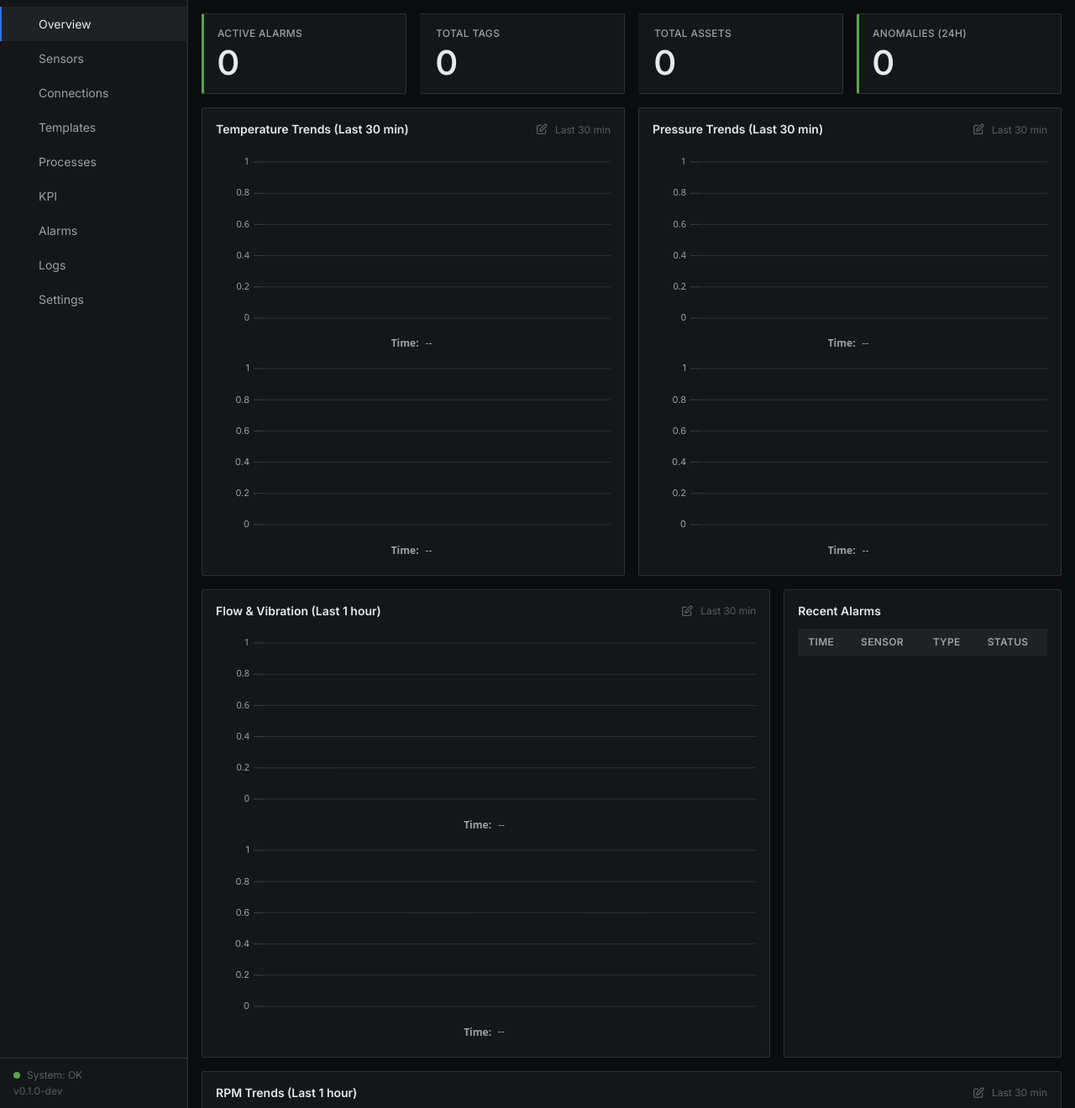
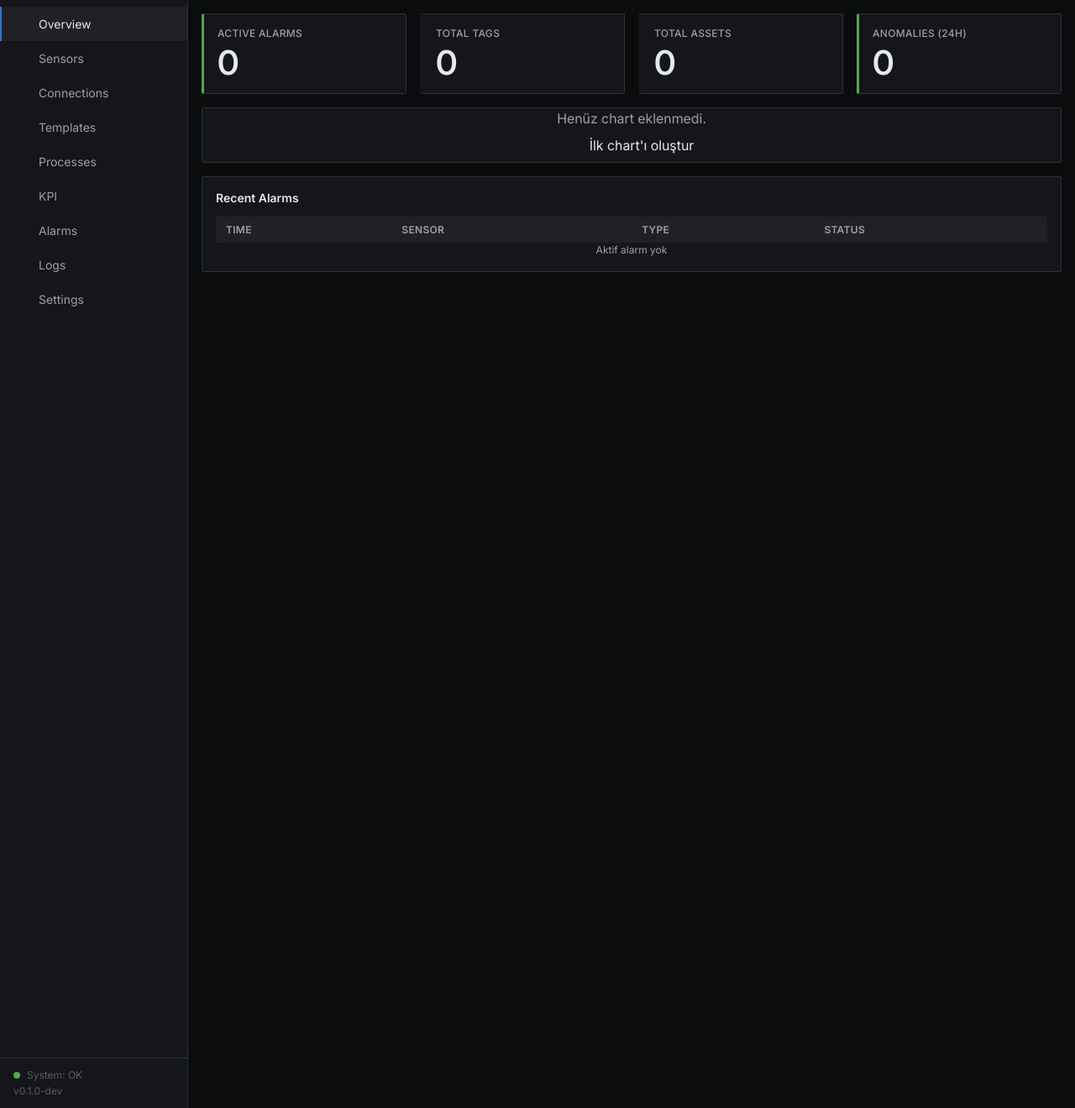
Before and after one commit to GokturkOmer/custos, a FastAPI app: page /dashboard/overview in a window 1280 px wide. Shown: the part 56-1376 px from the top of the page at 84% size. Run offline with FastAPI, Linux system fonts and the light colour scheme; lists and menus that the app fills with data are empty.

Commit message:
Overview dinamik chart sistemi + multi-axis destegi
Onceki sabit 4 chart slotu (temp/pressure/flow_vibration/rpm) yerine
kullanici istedigi kadar chart olusturabiliyor; her chart bir proses
olarak adlandirilir ve kendi tag secimine sahip.

DB:
- Migration 018: overview_charts (chart_key PK, title, sort_order)
- overview_chart_tags.chart_key icin FK CASCADE (chart silinince
  tag bindingleri de cascade siliniyor)

Backend:
- OverviewChart dataclass + CRUD (list/get/insert/delete)
- Slug uretimi (Turkce karakter normalize + unique suffix)
- 3 yeni route:
    GET  /overview/charts/new    → form
    POST /overview/charts        → olustur (title + tag_ids)
    POST /overview/charts/{key}/delete
- overview handler chart listesini DB'den dinamik okur, her tag icin
  'units' alani da doner (multi-axis icin)

Frontend:
- overview.html dinamik chart_slots loop + 'Yeni Chart' butonu
- overview_chart_form.html (title input + tag checkbox listesi)
- chart_panel.html'e sil butonu eklendi
- charts.js multi-axis: tag birimine gore scale atamasi, ilk 2 birim
  gorunur Y ekseni (sol + sag), 3+ gorunmez scale'a (tooltip'ten okunur)

Seed:
- scripts/seed_simulator_tags.py 6 default proses chart'i da yaratir:
  HVAC/AHU, Chiller, Kazan, Pompa, Elektrik, Sihhi Tesisat
  (idempotent; mevcut chart_key atlanir)

Test:
- tests/unit/test_chart_slug.py (6 test: Turkce, ardisik, empty, vb.)
- tests/dashboard/test_routes.py guncellendi: yeni form/create/delete
  route'lari icin DB'siz mod testleri (200/400/404/503 kabul)

Co-Authored-By: Claude Opus 4.7 (1M context) <noreply@anthropic.com>

```diff
--- a/src/custos/analytics/dashboard/app.py
+++ b/src/custos/analytics/dashboard/app.py
@@ -8,6 +8,8 @@ from __future__ import annotations
 
 import asyncio
 import os
+import re
+import unicodedata
 from datetime import UTC, datetime, time, timedelta
 from pathlib import Path
 from typing import Any
@@ -25,6 +27,7 @@ from custos.shared.database import (
     AuditLogEntry,
     ConnectionProfile,
     DatabaseInterface,
+    OverviewChart,
     PushSubscription,
     TagBinding,
     TagRecord,
@@ -102,17 +105,17 @@ async def dashboard_root() -> RedirectResponse:
 
 @router.get("/overview", response_class=HTMLResponse)
 async def overview(request: Request) -> HTMLResponse:
-    """Overview sayfası — ana kontrol paneli."""
-    # Bos grafik yapisi — tag yoksa veya veri yoksa kullanilir
-    _empty_chart: dict[str, Any] = {"timestamps": [], "series": [], "labels": []}
-    charts: dict[str, Any] = {
-        "temp_chart": _empty_chart,
-        "pressure_chart": _empty_chart,
-        "flow_vibration_chart": _empty_chart,
-        "rpm_chart": _empty_chart,
-    }
-
-    # Gercek alarm event'lerini cek
+    """Overview sayfası — ana kontrol paneli.
+
+    Chart slotlari DB'den dinamik olarak gelir (overview_charts tablosu).
+    Kullanici yeni chart ekleyip silebilir; her chart kendi tag seciminden
+    beslenir.
+    """
+    # chart_key → { timestamps, series, labels, units }
+    charts: dict[str, Any] = {}
+    # Template'in render edecegi chart metadata (baslik + sort sirasi)
+    chart_slots: list[dict[str, Any]] = []
+
     alarms: list[dict[str, Any]] = []
     active_alarm_count = 0
     total_tags = 0
@@ -121,53 +124,47 @@ async def overview(request: Request) -> HTMLResponse:
     db_instance: DatabaseInterface | None = getattr(request.app.state, "db", None)
     if db_instance is not None:
         recent_events = await db_instance.list_alarm_events(limit=10)
-        # Aktif alarm sayisi
         triggered = await db_instance.list_alarm_events(state="triggered", limit=1000)
         acked = await db_instance.list_alarm_events(state="acknowledged", limit=1000)
         active_alarm_count = len(triggered) + len(acked)
 
-        # Gercek tag ve asset sayilari
         all_tags = await db_instance.list_tags()
         total_tags = len(all_tags)
         all_instances = await db_instance.list_asset_instances()
         total_assets = len(all_instances)
 
-        # Son 24 saatteki anomali sayisi
         since_24h = datetime.now(UTC) - _timedelta_24h
         anomaly_count_24h = await db_instance.count_anomalies(since=since_24h)
 
-        # Grafikleri doldur — once DB'den konfigurasyon cek, yoksa prefix fallback
-        chart_keys = ["temp_chart", "pressure_chart", "flow_vibration_chart", "rpm_chart"]
+        # Dinamik chart listesi — DB'den (sort_order + created_at sirasi)
+        overview_charts = await db_instance.list_overview_charts()
         all_chart_tags = await db_instance.list_overview_chart_tags()
-        config_map: dict[str, list[str]] = {k: [] for k in chart_keys}
+        tags_by_chart: dict[str, list[str]] = {}
         for ct in all_chart_tags:
-            if ct.chart_key in config_map:
-                config_map[ct.chart_key].append(ct.tag_id)
-
-        # Her chart icin bagimsiz fallback: tag_id prefix'ine gore ataniyor
-        # Bir chart icin DB'de config varsa onu kullan; yoksa prefix eslesmesi uygula
-        fallback_limit = 6
-        for key in chart_keys:
-            if config_map[key]:
-                continue
-            prefixes = _CHART_KEY_FALLBACK_PREFIXES.get(key, ())
-            if not prefixes:
-                continue
-            matches = [
-                t.tag_id for t in all_tags if t.tag_id.startswith(prefixes)
-            ][:fallback_limit]
-            config_map[key] = matches
-
-        # Her grafik icin gercek verileri cek
+            tags_by_chart.setdefault(ct.chart_key, []).append(ct.tag_id)
+
         tag_map = {t.tag_id: t for t in all_tags}
         now = datetime.now(UTC)
         real_start = now - _timedelta_30m
-        for key in chart_keys:
-            tag_ids = config_map[key]
+        for oc in overview_charts:
+            chart_slots.append({
+                "chart_key": oc.chart_key,
+                "title": oc.title,
+                "sort_order": oc.sort_order,
+            })
+            tag_ids = tags_by_chart.get(oc.chart_key, [])
             if not tag_ids:
+                charts[oc.chart_key] = {
+                    "timestamps": [],
+                    "series": [],
+                    "labels": [],
+                    "units": [],
+                }
                 continue
+
             series: list[list[float]] = []
             labels: list[str] = []
+            units: list[str] = []
             timestamps: list[int] = []
             for tid in tag_ids:
                 readings = await db_instance.query_tag_readings(
@@ -175,19 +172,21 @@ async def overview(request: Request) -> HTMLResponse:
                 )
                 if readings:
                     tag_rec = tag_map.get(tid)
-                    unit_suffix = f" ({tag_rec.unit})" if tag_rec and tag_rec.unit else ""
+                    unit = tag_rec.unit if tag_rec else ""
+                    unit_suffix = f" ({unit})" if unit else ""
                     labels.append(f"{tid}{unit_suffix}")
+                    units.append(unit)
                     series.append([r.value for r in readings])
                     if not timestamps:
                         timestamps = [
                             int(r.timestamp.timestamp()) for r in readings
                         ]
-            if timestamps and series:
-                charts[key] = {
-                    "timestamps": timestamps,
-                    "series": series,
-                    "labels": labels,
-                }
+            charts[oc.chart_key] = {
+                "timestamps": timestamps,
+                "series": series,
+                "labels": labels,
+                "units": units,
+            }
 
         # Threshold adlarini cek
         thr_ids = {e.threshold_id for e in recent_events}
@@ -253,35 +252,114 @@ async def overview(request: Request) -> HTMLResponse:
         active_nav="/dashboard/overview",
         kpis=kpis,
         charts=charts,
+        chart_slots=chart_slots,
         alarms=alarms,
     )
     return templates.TemplateResponse(request, "pages/overview.html", ctx)
 
 
-# --- Overview Chart Config ---
-
-# Gecerli grafik slotlari
-_CHART_KEYS: frozenset[str] = frozenset({
-    "temp_chart", "pressure_chart", "flow_vibration_chart", "rpm_chart",
-})
-
-# Her slot icin fallback tag eslesmesi: tag_id prefix'ine gore
-# (DB'de config yoksa kullanicinin elini tutmak icin)
-_CHART_KEY_FALLBACK_PREFIXES: dict[str, tuple[str, ...]] = {
-    "temp_chart": ("T",),             # Sicaklik tag'leri
-    "pressure_chart": ("P",),          # Basinc tag'leri
-    "flow_vibration_chart": ("F", "V"),  # Debi + Titresim
-    "rpm_chart": ("I", "E"),           # Motor akimi + Elektrik
-}
+# --- Overview Chart Slotlari (dinamik) ---
+
+# Slug uretiminde kullanilan Turkce karakter eslestirmesi
+_SLUG_TR_MAP = str.maketrans("çğıöşüÇĞİÖŞÜ", "cgiosuCGIOSU")
+
+
+def slugify_chart_title(title: str) -> str:
+    """Chart basligini URL-safe slug'a cevirir.
+
+    Ornekler:
+        "Sirkülasyon Pompası #1" → "sirkulasyon-pompasi-1"
+        "HVAC / AHU"              → "hvac-ahu"
+    """
+    s = title.translate(_SLUG_TR_MAP)
+    s = unicodedata.normalize("NFKD", s).encode("ascii", "ignore").decode("ascii")
+    s = s.lower()
+    s = re.sub(r"[^a-z0-9]+", "-", s)
+    s = s.strip("-")
+    return s or "chart"
+
+
+async def _unique_chart_key(base: str, db: DatabaseInterface) -> str:
+    """Base slug varsa -2, -3 gibi suffix ekleyerek benzersiz chart_key uretir."""
+    candidate = base
+    n = 2
+    while await db.get_overview_chart(candidate) is not None:
+        candidate = f"{base}-{n}"
+        n += 1
+    return candidate
+
+
+@router.get("/overview/charts/new", response_class=HTMLResponse)
+async def overview_chart_new_form(request: Request) -> HTMLResponse:
+    """Yeni chart olusturma formu."""
+    db = _get_db(request)
+    all_tags = await db.list_tags(status="active")
+    ctx = _base_context(
+        page_title="Yeni Chart",
+        active_nav="/dashboard/overview",
+        all_tags=all_tags,
+    )
+    return templates.TemplateResponse(
+        request, "pages/overview_chart_form.html", ctx,
+    )
+
+
+@router.post("/overview/charts", response_class=HTMLResponse)
+async def overview_chart_create(
+    request: Request,
+    title: str = Form(...),
+) -> RedirectResponse:
+    """Yeni chart slotu olusturur ve secili tag'leri baglar."""
+    db = _get_db(request)
+    clean_title = title.strip()
+    if not clean_title:
+        raise HTTPException(status_code=400, detail="Baslik bos olamaz")
+
+    base_slug = slugify_chart_title(clean_title)
+    chart_key = await _unique_chart_key(base_slug, db)
+
+    existing = await db.list_overview_charts()
+    sort_order = max((c.sort_order for c in existing), default=-1) + 1
+
+    await db.insert_overview_chart(OverviewChart(
+        chart_key=chart_key, title=clean_title, sort_order=sort_order,
+    ))
+
+    form = await request.form()
+    tag_ids = [str(t) for t in form.getlist("tag_ids")]
+    if tag_ids:
+        await db.replace_overview_chart_tags(chart_key, tag_ids)
+
+    await db.insert_audit_log(AuditLogEntry(
+        category="chart_config", action="create",
+        detail=f"{chart_key}: {clean_title} ({len(tag_ids)} tag)",
+    ))
+    return RedirectResponse(url="/dashboard/overview", status_code=303)
+
+
+@router.post("/overview/charts/{chart_key}/delete", response_class=HTMLResponse)
+async def overview_chart_delete(
+    request: Request, chart_key: str,
+) -> RedirectResponse:
+    """Chart slotunu siler; tag bindingleri FK CASCADE ile duser."""
+    db = _get_db(request)
+    ok = await db.delete_overview_chart(chart_key)
+    if not ok:
+        raise HTTPException(status_code=404, detail="Chart bulunamadi")
+    await db.insert_audit_log(AuditLogEntry(
+        category="chart_config", action="delete", detail=chart_key,
+    ))
+    return RedirectResponse(url="/dashboard/overview", status_code=303)
 
 
 @router.get("/overview/chart-config/{chart_key}", response_class=HTMLResponse)
 async def chart_config_form(request: Request, chart_key: str) -> HTMLResponse:
     """Grafik tag secim formunu HTMX partial olarak dondurur."""
-    if chart_key not in _CHART_KEYS:
+    db = _get_db(request)
+    chart = await db.get_overview_chart(chart_key)
+    if chart is None:
         raise HTTPException(status_code=404, detail="Gecersiz grafik slotu")
 
-    db = _get_db(request)
     all_tags = await db.list_tags(status="active")
     chart_tags = await db.list_overview_chart_tags(chart_key)
     selected_ids = {ct.tag_id for ct in chart_tags}
@@ -289,6 +367,7 @@ async def chart_config_form(request: Request, chart_key: str) -> HTMLResponse:
     ctx = {
         "request": request,
         "chart_key": chart_key,
+        "chart_title": chart.title,
         "all_tags": all_tags,
         "selected_ids": selected_ids,
     }
@@ -300,23 +379,20 @@ async def chart_config_form(request: Request, chart_key: str) -> HTMLResponse:
 @router.post("/overview/chart-config/{chart_key}", response_class=HTMLResponse)
 async def chart_config_save(request: Request, chart_key: str) -> RedirectResponse:
     """Grafik tag secimini kaydeder ve overview'a yonlendirir."""
-    if chart_key not in _CHART_KEYS:
+    db = _get_db(request)
+    chart = await db.get_overview_chart(chart_key)
+    if chart is None:
         raise HTTPException(status_code=404, detail="Gecersiz grafik slotu")
 
-    db = _get_db(request)
     form = await request.form()
-    # Checkbox'lardan secili tag_id'leri al
     tag_ids = form.getlist("tag_ids")
-
     await db.replace_overview_chart_tags(chart_key, [str(t) for t in tag_ids])
 
-    # Audit log
     await db.insert_audit_log(AuditLogEntry(
         category="chart_config",
         action="update",
         detail=f"{chart_key}: {len(tag_ids)} tag secildi",
     ))
-
     return RedirectResponse(url="/dashboard/overview", status_code=303)
 
 
--- a/src/custos/analytics/dashboard/static/js/charts.js
+++ b/src/custos/analytics/dashboard/static/js/charts.js
@@ -1,5 +1,9 @@
 /**
  * Custos uPlot grafik factory — Alpine.js component.
+ *
+ * Multi-axis: Her tag'in birimi (units[i]) bir scale key'e çevrilir.
+ * İlk 2 benzersiz birim görünür Y ekseni alır (sol + sağ); 3. ve sonrası
+ * görünmez scale'a bağlanır (tooltip'te okunur, eksen çizilmez).
  *
  * Etkileşim:
  *   - Sürükle (sol tuş)  → yatay zoom
@@ -15,36 +19,53 @@ const CHART_COLORS = [
 
 const DPR = window.devicePixelRatio || 1;
 
-const DARK_THEME_AXES = [
-  {
-    stroke: '#9DA0A5',
-    font: '11px Inter, system-ui, sans-serif',
-    grid: { stroke: '#2C3235', width: 1 },
-    ticks: { stroke: '#3D4147', width: 1 },
-    gap: 8,
-  },
-  {
-    stroke: '#9DA0A5',
-    font: '11px Inter, system-ui, sans-serif',
-    grid: { stroke: '#2C3235', width: 1 },
-    ticks: { stroke: '#3D4147', width: 1 },
-    gap: 5,
-    size: 55,
-  }
-];
+const BASE_AXIS = {
+  stroke: '#9DA0A5',
+  font: '11px Inter, system-ui, sans-serif',
+  grid: { stroke: '#2C3235', width: 1 },
+  ticks: { stroke: '#3D4147', width: 1 },
+};
 
 window.custos = window.custos || {};
 window.custos.charts = window.custos.charts || {};
 
 /**
- * Tüm serilerden Y min/max hesapla, %15 padding ekle.
- * Sonuç sabit — render döngüsüne girmez.
+ * Birim string'ini uPlot scale key'ine çevirir. Boş birim → "default".
  */
-function calcYRange(seriesArrays) {
+function unitToScale(unit) {
+  if (!unit) return 'default';
+  return `u_${unit.replace(/[^a-zA-Z0-9]/g, '_')}`;
+}
+
+/**
+ * Serileri birimlerine göre scale gruplarına ayırır.
+ * İlk 2 birim görünür axis alır (sol + sağ), gerisi invisible.
+ */
+function buildScaleLayout(units) {
+  const uniqueUnits = [];
+  for (const u of units) {
+    const key = unitToScale(u);
+    if (!uniqueUnits.find((x) => x.key === key)) {
+      uniqueUnits.push({ key, label: u || '' });
+    }
+  }
+  return uniqueUnits.map((u, idx) => ({
+    key: u.key,
+    label: u.label,
+    visible: idx < 2,
+    side: idx === 0 ? 3 : (idx === 1 ? 1 : null),  // uPlot: 3=left, 1=right
+  }));
+}
+
+/**
+ * Verilen scale için Y range hesaplar (sadece o scale'deki seriler).
+ */
+function calcYRangeForScale(seriesArrays, units, scaleKey) {
   let min = Infinity;
   let max = -Infinity;
-  for (const arr of seriesArrays) {
-    for (const v of arr) {
+  for (let i = 0; i < seriesArrays.length; i++) {
+    if (unitToScale(units[i]) !== scaleKey) continue;
+    for (const v of seriesArrays[i]) {
       if (v != null) {
         if (v < min) min = v;
         if (v > max) max = v;
@@ -110,8 +131,14 @@ function chartPanel(chartId) {
       const chartData = window.custos.chartData?.[chartId];
       if (!chartData) return;
 
-      const { timestamps, series, labels } = chartData;
+      const { timestamps, series, labels, units = [] } = chartData;
+      if (!timestamps || timestamps.length === 0) return;
 
+      // Her serinin unit bilgisini dizi olarak elde et (eski data için fallback)
+      const effectiveUnits = labels.map((_, i) => units[i] || '');
+      const layout = buildScaleLayout(effectiveUnits);
+
+      // uPlot series: ilki x ekseni
       const uplotSeries = [{}];
       labels.forEach((label, i) => {
         uplotSeries.push({
@@ -119,15 +146,35 @@ function chartPanel(chartId) {
           stroke: CHART_COLORS[i % CHART_COLORS.length],
           width: 1,
           points: { show: false },
+          scale: unitToScale(effectiveUnits[i]),
         });
       });
 
       const uplotData = [timestamps, ...series];
 
-      // Y range'i bir kez hesapla — sabit, döngüye girmez
-      const yRange = calcYRange(series);
+      // Scales: her benzersiz birim için ayrı Y scale
+      const scales = { x: { time: true } };
+      for (const l of layout) {
+        scales[l.key] = {
+          range: () => calcYRangeForScale(series, effectiveUnits, l.key),
+        };
+      }
 
-      // Yüksekliği data attribute'dan al — container height'a bağımlılık yok
+      // Axes: x ekseni + görünür Y eksenleri
+      const axes = [{ ...BASE_AXIS, gap: 8 }];
+      for (const l of layout) {
+        if (!l.visible) continue;
+        axes.push({
+          ...BASE_AXIS,
+          scale: l.key,
+          side: l.side,
+          gap: 5,
+          size: 55,
+          label: l.label || undefined,
+          labelSize: l.label ? 18 : 0,
+        });
+      }
+
       const chartHeight = parseInt(el.dataset.chartHeight) || 200;
 
       const opts = {
@@ -135,7 +182,8 @@ function chartPanel(chartId) {
         height: chartHeight,
         pxAlign: false,
         series: uplotSeries,
-        axes: DARK_THEME_AXES,
+        axes: axes,
+        scales: scales,
         cursor: {
           drag: { x: true, y: false, setScale: true },
           points: {
@@ -179,10 +227,6 @@ function chartPanel(chartId) {
           fill: 'rgba(50, 116, 217, 0.15)',
           stroke: 'rgba(50, 116, 217, 0.5)',
         },
-        scales: {
-          x: { time: true },
-          y: { range: () => yRange },
-        },
         legend: { show: true },
         plugins: [
           wheelZoomPlugin(),
@@ -193,7 +237,6 @@ function chartPanel(chartId) {
       this.chart = new uPlot(opts, uplotData, el);
       window.custos.charts[chartId] = this.chart;
 
-      // Debounced resize
       let resizeTimer = null;
       const ro = new ResizeObserver(() => {
         if (resizeTimer) clearTimeout(resizeTimer);
--- a/src/custos/analytics/dashboard/templates/components/chart_panel.html
+++ b/src/custos/analytics/dashboard/templates/components/chart_panel.html
@@ -1,9 +1,10 @@
 {# uPlot grafik container macro'su #}
-{% macro chart_panel(title, chart_id, height=200, editable=false) %}
+{% from 'components/icon.html' import icon_inline %}
+{% macro chart_panel(title, chart_id, height=200, editable=false, deletable=false) %}
 <div class="bg-bg-surface rounded-sm border border-border-weak p-4">
   <div class="flex items-center justify-between mb-3">
     <h3 class="text-panel-title text-text-primary">{{ title }}</h3>
-    <div class="flex items-center gap-2">
+    <div class="flex items-center gap-1">
       {% if editable %}
       <button
         hx-get="/dashboard/overview/chart-config/{{ chart_id }}"
@@ -11,13 +12,22 @@
         hx-swap="innerHTML"
         class="text-text-disabled hover:text-text-primary transition-colors p-1"
         title="Tag sec">
-        <svg class="w-4 h-4" fill="none" stroke="currentColor" viewBox="0 0 24 24">
-          <path stroke-linecap="round" stroke-linejoin="round" stroke-width="2"
-                d="M11 5H6a2 2 0 00-2 2v11a2 2 0 002 2h11a2 2 0 002-2v-5m-1.414-9.414a2 2 0 112.828 2.828L11.828 15H9v-2.828l8.586-8.586z"/>
-        </svg>
+        {{ icon_inline('edit', class='w-4 h-4') }}
       </button>
       {% endif %}
-      <span class="text-small text-text-disabled">Last 30 min</span>
+      {% if deletable %}
+      <form method="post"
+            action="/dashboard/overview/charts/{{ chart_id }}/delete"
+            onsubmit="return confirm('{{ title }} chart\'ini silmek istediginize emin misiniz?');"
+            class="inline">
+        <button type="submit"
+                class="text-text-disabled hover:text-status-crit transition-colors p-1"
+                title="Chart'i sil">
+          {{ icon_inline('trash-2', class='w-4 h-4') }}
+        </button>
+      </form>
+      {% endif %}
+      <span class="text-small text-text-disabled ml-1">Last 30 min</span>
     </div>
   </div>
   {% if editable %}
--- a/src/custos/analytics/dashboard/templates/pages/overview.html
+++ b/src/custos/analytics/dashboard/templates/pages/overview.html
@@ -1,8 +1,8 @@
 {% extends 'base.html' %}
 {% from 'components/kpi_card.html' import kpi_card %}
 {% from 'components/chart_panel.html' import chart_panel %}
-{% from 'components/data_table.html' import data_table %}
 {% from 'components/status_badge.html' import status_badge %}
+{% from 'components/icon.html' import icon_inline %}
 
 {% block title %}Custos — Overview{% endblock %}
 
@@ -15,18 +15,37 @@
     {% endfor %}
   </div>
 
-  {# Satır 2: Sıcaklık ve Basınç Grafikleri #}
+  {# Satır 2+: Dinamik Chart Grid (2 sütun) #}
+  {% if chart_slots %}
   <div class="grid grid-cols-1 lg:grid-cols-2 gap-4">
-    {{ chart_panel('Temperature Trends (Last 30 min)', 'temp_chart', height=220, editable=true) }}
-    {{ chart_panel('Pressure Trends (Last 30 min)', 'pressure_chart', height=220, editable=true) }}
+    {% for slot in chart_slots %}
+      {{ chart_panel(slot.title, slot.chart_key, height=220, editable=true, deletable=true) }}
+    {% endfor %}
   </div>
+  {% else %}
+  <div class="bg-bg-surface rounded-sm border border-border-weak p-8 text-center">
+    <p class="text-text-secondary mb-4">Henüz chart eklenmedi.</p>
+    <a href="/dashboard/overview/charts/new"
+       class="inline-flex items-center gap-2 px-4 py-2 bg-accent-primary hover:bg-accent-primary-hover text-white rounded-sm transition-colors">
+      {{ icon_inline('plus', class='w-4 h-4') }}
+      <span>İlk chart'ı oluştur</span>
+    </a>
+  </div>
+  {% endif %}
 
-  {# Satır 3: Debi/Titreşim grafiği + Alarm tablosu #}
-  <div class="grid grid-cols-1 lg:grid-cols-3 gap-4">
-    <div class="lg:col-span-2">
-      {{ chart_panel('Flow & Vibration (Last 1 hour)', 'flow_vibration_chart', height=220, editable=true) }}
+  {# Yeni chart butonu — liste doluysa alt bölümde #}
+  {% if chart_slots %}
+  <div class="flex justify-end">
+    <a href="/dashboard/overview/charts/new"
+       class="inline-flex items-center gap-2 px-3 py-2 bg-bg-surface hover:bg-bg-elevated text-text-primary border border-border-weak rounded-sm transition-colors">
+      {{ icon_inline('plus', class='w-4 h-4') }}
+      <span>Yeni Chart</span>
+    </a>
   </div>
-    <div class="bg-bg-surface rounded-sm border border-border-weak p-4 overflow-hidden">
+  {% endif %}
+
+  {# Recent Alarms tablosu — full width #}
+  <div class="bg-bg-surface rounded-sm border border-border-weak p-4">
     <h3 class="text-panel-title text-text-primary mb-3">Recent Alarms</h3>
     <div class="overflow-x-auto">
       <table class="w-full">
@@ -47,15 +66,14 @@
             <td class="px-3 py-2 text-cell">{{ status_badge(alarm.status_label, alarm.status) }}</td>
           </tr>
           {% endfor %}
+          {% if not alarms %}
+          <tr>
+            <td colspan="4" class="px-3 py-4 text-center text-text-secondary text-small">Aktif alarm yok</td>
+          </tr>
+          {% endif %}
         </tbody>
       </table>
     </div>
-    </div>
-  </div>
-
-  {# Satır 4: RPM grafiği (tam genişlik) #}
-  <div>
-    {{ chart_panel('RPM Trends (Last 1 hour)', 'rpm_chart', height=180, editable=true) }}
   </div>
 </div>
 {% endblock %}
```
Also changed, not shown: alembic/versions/018_create_overview_charts.py (added, +53 -0 lines), scripts/seed_simulator_tags.py (+57 -5 lines), src/custos/analytics/dashboard/templates/pages/overview_chart_form.html (added, +72 -0 lines), src/custos/shared/database.py (+83 -0 lines), tests/dashboard/test_routes.py (+34 -9 lines), tests/unit/test_chart_slug.py (added, +36 -0 lines). Lines whose indentation alone changed are shown as unchanged.
